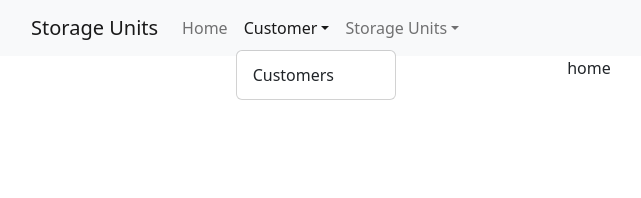
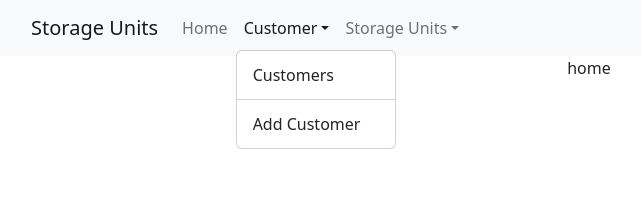
Before and after one commit to blee2125/storage-rental-v2, a React (Create React App) app: page / in a window 1280 px wide. Both pictures are taken after a click on the button "Customer". Shown: the top 198 px of the page, without its empty margins (51-692 px from the left). Built offline with nearby package versions, Linux system fonts and the light colour scheme.

Commit message:
add Add Customer link

```diff
--- a/src/components/View/NavBar.js
+++ b/src/components/View/NavBar.js
@@ -15,6 +15,10 @@ function NavBar() {
             <Nav.Link as={Link} to="/">Home</Nav.Link>
             <NavDropdown title="Customer" id="basic-nav-dropdown">
               <NavDropdown.Item as={Link} to="/customers">Customers</NavDropdown.Item>
+              <NavDropdown.Divider />
+              <NavDropdown.Item as={Link} to="/customer/add">
+                Add Customer
+              </NavDropdown.Item>
             </NavDropdown>
             <NavDropdown title="Storage Units" id="basic-nav-dropdown">
               <NavDropdown.Item as={Link} to="/storage-units">Storage Units</NavDropdown.Item>
```
